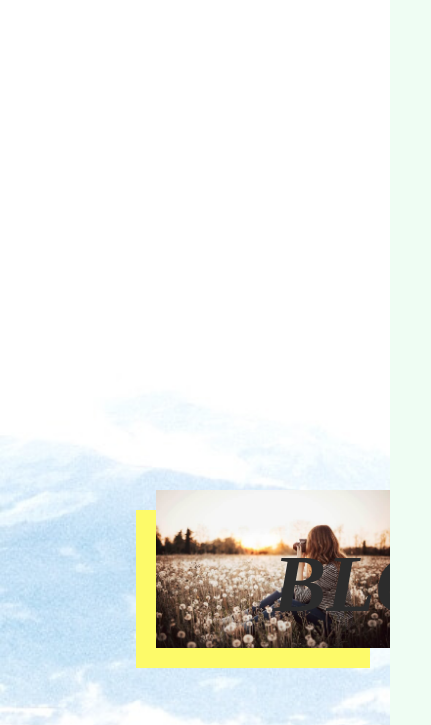
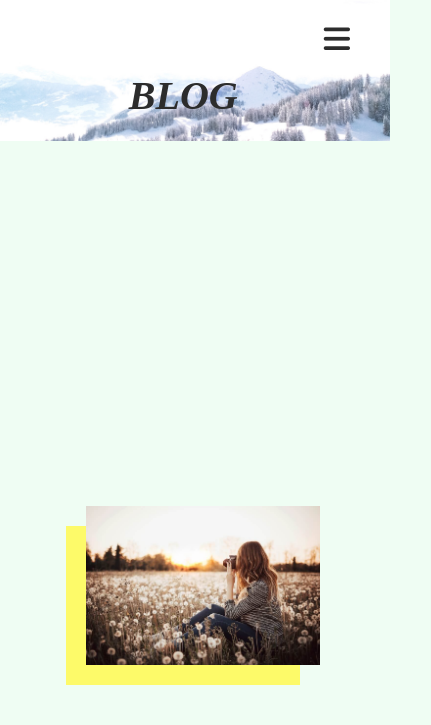
Before and after one commit to Jahanban/jahanban-tahir-project-two, a plain HTML site: page blog.html in a window 390 px wide. Shown: the top 725 px of the page, 431 px wide, since content can reach past the window. Drawn offline with Linux system fonts and the light colour scheme; a web font is replaced by a local one.

Commit message:
Work in progress blog responsive

```diff
--- a/blog.html
+++ b/blog.html
@@ -5,6 +5,7 @@
     <meta charset="UTF-8">
     <meta name="viewport" content="width=device-width, initial-scale=1.0">
     <meta http-equiv="X-UA-Compatible" content="ie=edge">
+    <script src="https://kit.fontawesome.com/298ed93cdc.js" crossorigin="anonymous"></script>
     <link rel="stylesheet" href="styles/style.css">
     <link href="https://fonts.googleapis.com/css2?family=Playfair+Display:ital,wght@1,700&family=Roboto&display=swap"
         rel="stylesheet">
@@ -16,6 +17,10 @@
         <header class="blog-top">
 
             <nav class="blog-navbar">
+                <input type="checkbox" id="check">
+                <label for="check" class="check-btn">
+                    <i class="fas fa-bars"></i>
+                </label>
                 <ul class="blog-nav-link">
                     <li><a href="./index.html">Home</a></li>
                     <li><a href="">About</a></li>
--- a/styles/sass/_blogaside.scss
+++ b/styles/sass/_blogaside.scss
@@ -34,3 +34,32 @@
 .aside-text ul {
     padding-left: 10px;
 }
+
+//Media query
+
+@include desktopThree {
+    .blog-container-two{
+        flex-direction: column;
+        justify-content: center;
+        align-items: center;
+        margin-top: 2%;
+        margin-bottom: 2%;
+    }
+
+    .blog-aside {
+        width: 100%;
+        display: flex;
+        flex-direction: row;
+    }
+
+    .aside-lens {
+        width: 50%;
+        padding-right: 10%;
+        margin-top: 10%;
+    }
+
+    .aside-text {
+        padding-top: 5%;
+        padding-left: 10%;
+    }
+}
--- a/styles/sass/_blogfooter.scss
+++ b/styles/sass/_blogfooter.scss
@@ -8,3 +8,12 @@
 .blog-end p {
     background-color: $color-black;
 }
+
+//Media query
+
+@include blogOne {
+    .blog-end {
+        margin-top: 5%;
+        padding-top: 5%;
+    }
+}
--- a/styles/sass/_blogheader.scss
+++ b/styles/sass/_blogheader.scss
@@ -13,7 +13,7 @@ body {
 
 
 
-.blog-navbar {
+nav.blog-navbar {
   margin-left: 54%;
   width: calc(100% - 54%);
   height: auto;
@@ -31,6 +31,10 @@ ul.blog-nav-link li a{
   text-decoration: none;
 }
 
+.blog-nav-link li a:hover, a.active{
+    border-bottom: 2px solid $color-sea-green;
+  }
+
 
 
 .blog-top h1{
@@ -46,3 +50,75 @@ ul.blog-nav-link li a{
   top: 58%;
   box-shadow: -20px 20px $color-canary;
 }
+
+.check-btn {
+    font-size: 3rem;
+    color: $color-black;
+    position: absolute;
+    right: 0;
+    line-height: 8rem;
+    margin-right: 4rem;
+    cursor: pointer;
+    display: none;
+  }
+
+  #check {
+    display: none;
+  }
+
+
+//Media queries
+
+@include desktopThree {
+  .blog-top {
+    background-size: contain;
+    background-repeat: no-repeat;
+    height: 60vh;
+  }
+
+  .blog-cam {
+    max-width: calc(100% - 40%);
+    position: relative;
+    margin-left: 22%;
+  }
+}
+
+@include desktopFive {
+
+  .check-btn {
+    display: block;
+  }
+
+  ul {
+    position: fixed;
+    width: 25%;
+    height: 50vh;
+    background: $color-ice;
+    top: 4rem;
+    right: -100%;
+    text-align: center;
+    z-index: 50;
+    opacity: 1;
+    transition: all .5s ;
+  }
+
+  ul.blog-nav-link {
+    flex-direction: column;
+    justify-content: space-evenly;
+  }
+
+  .ul.blog-nav-link {
+    padding: 10%;
+  }
+
+  .blog-nav-link li a:hover, a.active{
+    background: none;
+    color: $color-sea-green;
+  }
+
+  #check:checked ~ ul{
+  right: 0;
+  }
+
+
+}
--- a/styles/sass/_blogmain.scss
+++ b/styles/sass/_blogmain.scss
@@ -2,7 +2,6 @@
 
 .blog-main {
     width: 55%;
-    position: absolute;
     position: absolute;
     top: 100%;
     left: 38.4%;
@@ -20,3 +19,15 @@
 .blog-main-text h2 {
     padding-left: 1%;
 }
+
+//Media Queries
+
+@include desktopThree {
+    .blog-main {
+        position: relative;
+        width: 50%;
+        left: 0;
+        margin-left: 25%;
+        margin-bottom: 2%;
+    }
+}
--- a/styles/sass/_fonts.scss
+++ b/styles/sass/_fonts.scss
@@ -198,6 +198,20 @@ ul.blog-nav-link li a {
     color: $color-white;
 }
 
+//Media Query Blog page
+
+@include desktopThree {
+    header.blog-top h1 {
+        position: absolute;
+        top: 2%;
+        left: 2%;
+        padding-left: 0%;
+        margin-left: 25%;
+        margin-top: 0%;
+        font-size: 4rem;
+    }
+}
+
 //Font styling for contact page
 
 
--- a/styles/sass/_mixins.scss
+++ b/styles/sass/_mixins.scss
@@ -91,3 +91,17 @@
         @content;
     }
 }
+
+//Media query mixins for Blog page
+
+@mixin blogOne {
+    @media screen and (max-width:1180px){
+        @content;
+    }
+}
+
+@mixin blogTwo {
+    @media screen and (max-width: 560px) {
+        @content;
+    }
+}
```
Also changed, not shown: styles/style.css.
